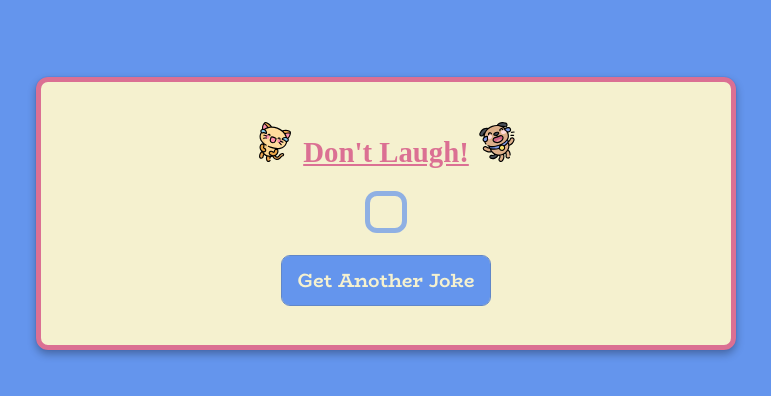
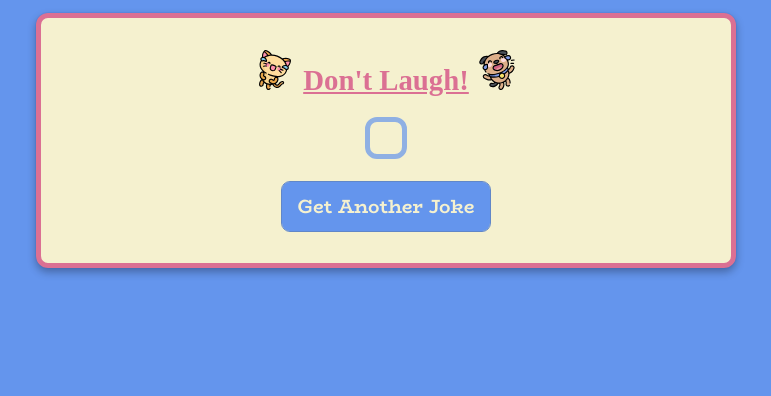
Before and after one commit to jbprojects95/webpack-joke-site-template, a website built with webpack: page src/template.html in a window 1280 px wide. Shown: the part 56-452 px from the top of the page, without its empty margins (254-1025 px from the left). Built offline with nearby package versions, Linux system fonts and the light colour scheme; no server answers; files whose address does not match are found by name.

Commit message:
change spacing on joke card

```diff
--- a/src/styles/style.css
+++ b/src/styles/style.css
@@ -62,8 +62,6 @@ header {
 
 main {
   width: 100%;
-  padding: 1rem;
-  margin-top: 3rem;
 }
 
 .container {
@@ -75,7 +73,7 @@ main {
 
   background-color: rgb(245, 241, 207);
 
-  padding-block: 2.5rem;
+  padding-block: 2rem;
   padding-inline: 2rem;
   width: 100%;
   max-width: 700px;
@@ -92,6 +90,7 @@ main {
   font-size: 1.8rem;
 
   color: palevioletred;
+  line-height: 1;
 }
 
 .container h3::after,
```
